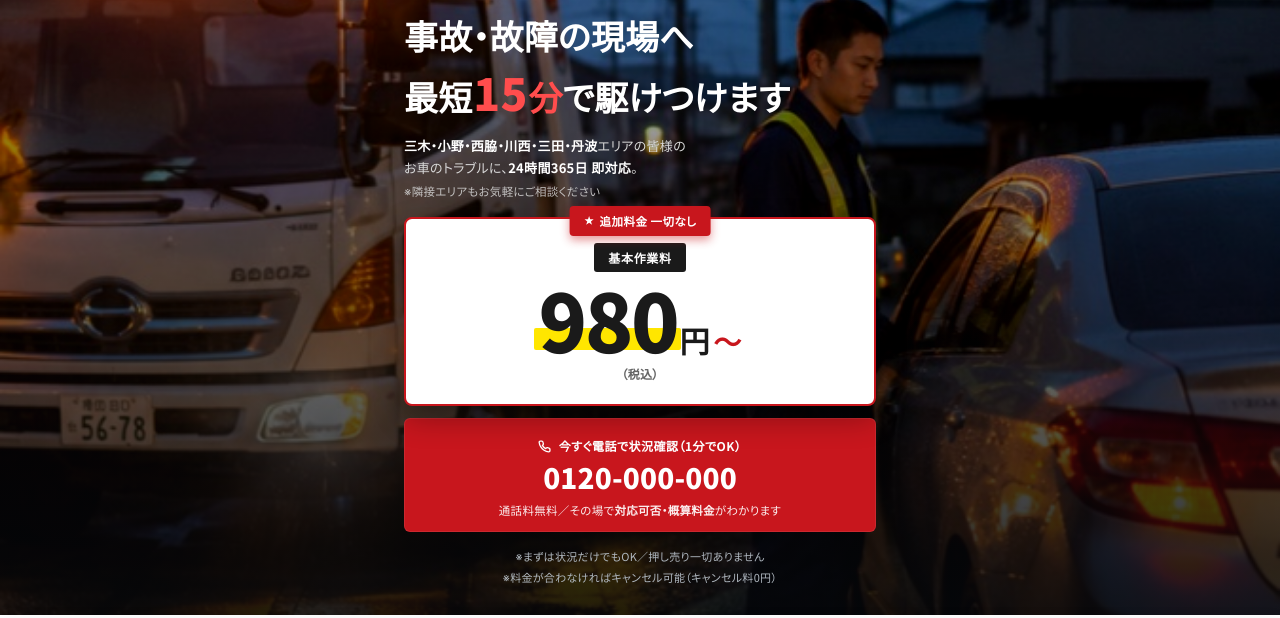
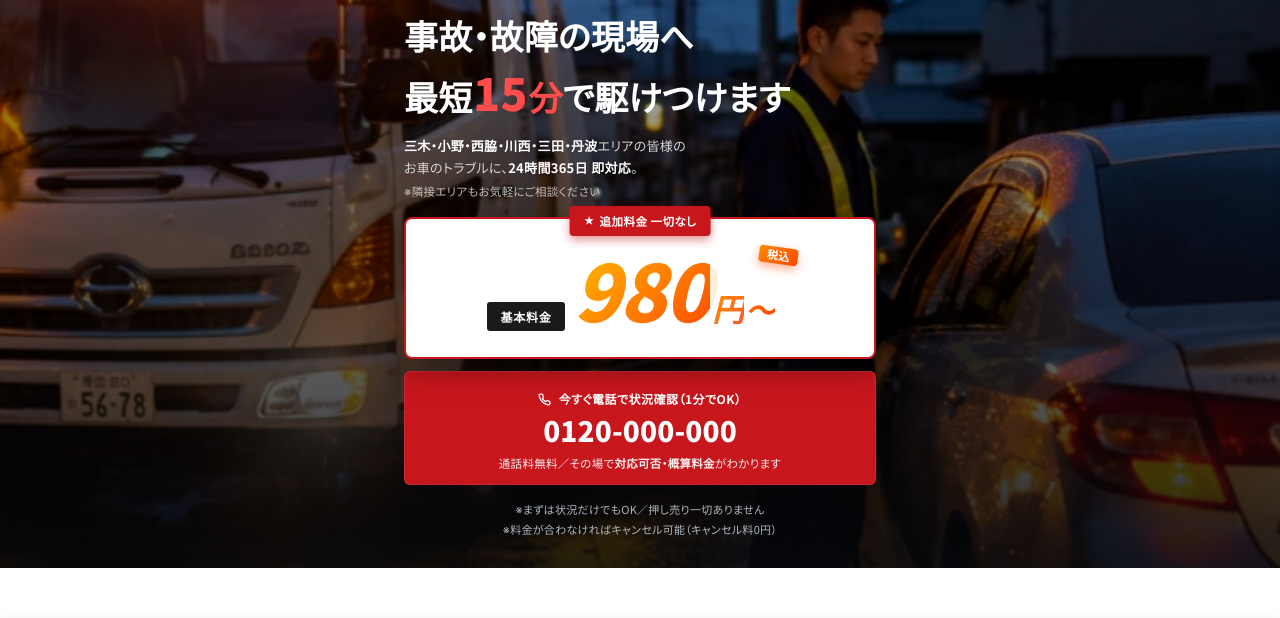
Before and after one commit to nakayama-hayato-0931/m3-Factory, a plain HTML site: page index.html in a window 1280 px wide. Shown: the part 104-722 px from the top of the page. Drawn offline with Linux system fonts and the light colour scheme.

Commit message:
Price: 基本料金 + bold italic orange gradient + tilted 税込 badge

```diff
--- a/index.html
+++ b/index.html
@@ -320,33 +320,42 @@
     margin-bottom:8px;
   }
   .price-box .pb-amount{
-    display:flex;align-items:baseline;justify-content:center;gap:2px;
-    line-height:1;margin-bottom:4px;
+    position:relative;
+    display:inline-flex;align-items:baseline;justify-content:center;gap:0;
+    line-height:1;margin:8px 0 6px;
+    padding:0 18px 0 4px;
   }
   .price-box .pb-amount .pb-num{
-    position:relative;
-    font-size:80px;font-weight:900;color:var(--ink);
-    letter-spacing:-.03em;line-height:.95;
-    z-index:1;
-  }
-  .price-box .pb-amount .pb-num::after{
-    content:"";position:absolute;
-    left:-4px;right:-4px;bottom:6px;
-    height:22px;background:#ffe600;
-    z-index:-1;border-radius:2px;
+    font-size:78px;font-weight:900;font-style:italic;
+    background:linear-gradient(135deg,#ffc400 0%,#ff8a00 45%,#ff4500 100%);
+    -webkit-background-clip:text;background-clip:text;
+    color:transparent;-webkit-text-fill-color:transparent;
+    letter-spacing:-.025em;line-height:.95;
+    text-shadow:0 1px 0 rgba(255,138,0,.15);
   }
   .price-box .pb-amount .pb-yen{
-    font-size:30px;font-weight:900;color:var(--ink);
-    letter-spacing:-.005em;
+    font-size:32px;font-weight:900;font-style:italic;
+    background:linear-gradient(135deg,#ff9500 0%,#ff5722 100%);
+    -webkit-background-clip:text;background-clip:text;
+    color:transparent;-webkit-text-fill-color:transparent;
+    margin-left:2px;
   }
   .price-box .pb-amount .pb-from{
-    font-size:28px;font-weight:900;color:var(--accent);
-    margin-left:2px;
+    font-size:30px;font-weight:900;font-style:italic;
+    background:linear-gradient(135deg,#ff7a00 0%,#ff3d00 100%);
+    -webkit-background-clip:text;background-clip:text;
+    color:transparent;-webkit-text-fill-color:transparent;
+    margin-left:1px;
   }
-  .price-box .pb-tax{
-    display:inline-block;
-    font-size:12px;font-weight:700;
-    color:var(--mute);
+  .price-box .pb-tax-badge{
+    position:absolute;top:-4px;right:-4px;
+    background:linear-gradient(135deg,#ff8a00,#ff4500);
+    color:#fff;-webkit-text-fill-color:#fff;
+    font-size:11px;font-weight:900;font-style:normal;
+    padding:3px 8px;border-radius:4px;
+    transform:rotate(8deg);
+    box-shadow:0 4px 10px rgba(255,69,0,.4);
+    letter-spacing:.04em;
   }
 
   /* Primary CTA — solid, professional */
@@ -919,13 +928,13 @@
         <svg width="11" height="11" viewBox="0 0 24 24" fill="currentColor"><path d="M12 2l2.4 7.2H22l-6 4.8 2.4 7.2L12 16.8 5.6 21.2 8 14 2 9.2h7.6z"/></svg>
         追加料金 一切なし
       </span>
-      <span class="pb-label">基本作業料</span>
+      <span class="pb-label">基本料金</span>
       <div class="pb-amount">
         <span class="pb-num">980</span>
         <span class="pb-yen">円</span>
         <span class="pb-from">〜</span>
+        <span class="pb-tax-badge">税込</span>
       </div>
-      <span class="pb-tax">（税込）</span>
     </div>
 
     <a class="cta-tel" href="tel:0120000000">
```
